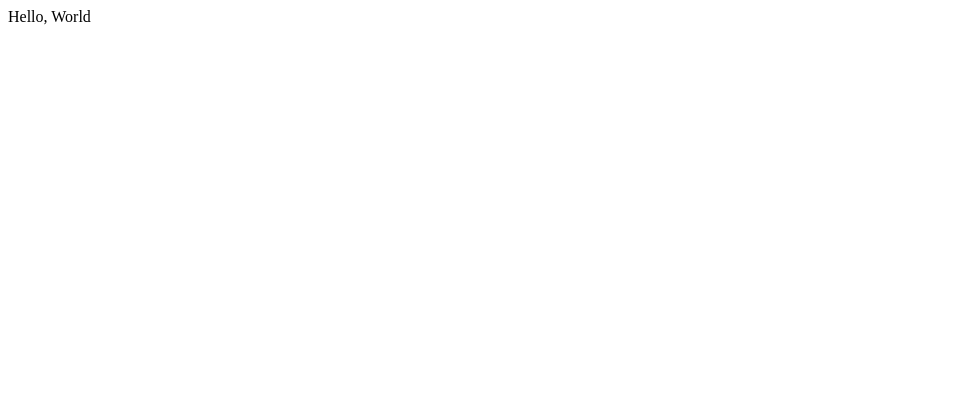
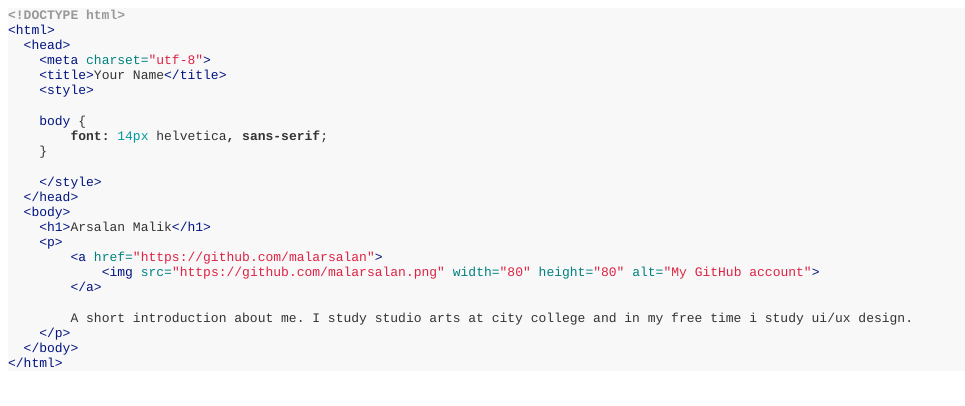
Before and after one commit to malarsalan/malarsalan.github.io, a plain HTML site: page index.html in a window 1280 px wide. Shown: the whole page, without its empty margins (0-965 px from the left). Drawn offline with Linux system fonts and the light colour scheme.

Commit message:
first commit

```diff
--- a/index.html
+++ b/index.html
@@ -1 +1,49 @@
-Hello, World
+<!DOCTYPE html PUBLIC "-//W3C//DTD HTML 4.01//EN" "http://www.w3.org/TR/html4/strict.dtd">
+<html>
+<head>
+  <meta http-equiv="Content-Type" content="text/html; charset=utf-8">
+  <meta http-equiv="Content-Style-Type" content="text/css">
+  <title></title>
+  <meta name="Generator" content="Cocoa HTML Writer">
+  <meta name="CocoaVersion" content="1187.4">
+  <style type="text/css">
+    p.p1 {margin: 0.0px 0.0px 0.0px 0.0px; font: 13.0px Courier; color: #999999; background-color: #f8f8f8}
+    p.p2 {margin: 0.0px 0.0px 0.0px 0.0px; font: 13.0px Courier; color: #011480; background-color: #f8f8f8}
+    p.p3 {margin: 0.0px 0.0px 0.0px 0.0px; font: 13.0px Courier; color: #008080; background-color: #f8f8f8}
+    p.p4 {margin: 0.0px 0.0px 0.0px 0.0px; font: 13.0px Courier; color: #323333; background-color: #f8f8f8; min-height: 16.0px}
+    p.p5 {margin: 0.0px 0.0px 0.0px 0.0px; font: 13.0px Courier; color: #323333; background-color: #f8f8f8}
+    p.p6 {margin: 0.0px 0.0px 0.0px 0.0px; font: 13.0px Courier; color: #dd2244; background-color: #f8f8f8}
+    span.s1 {color: #323333}
+    span.s2 {color: #011480}
+    span.s3 {color: #dd2244}
+    span.s4 {color: #009999}
+    span.s5 {color: #008080}
+  </style>
+</head>
+<body>
+<p class="p1"><b>&lt;!DOCTYPE html&gt;</b></p>
+<p class="p2">&lt;html&gt;</p>
+<p class="p2"><span class="s1"><span class="Apple-converted-space">  </span></span>&lt;head&gt;</p>
+<p class="p3"><span class="s1"><span class="Apple-converted-space">    </span></span><span class="s2">&lt;meta</span><span class="s1"> </span>charset=<span class="s3">"utf-8"</span><span class="s2">&gt;</span></p>
+<p class="p2"><span class="s1"><span class="Apple-converted-space">    </span></span>&lt;title&gt;<span class="s1">Your Name</span>&lt;/title&gt;</p>
+<p class="p2"><span class="s1"><span class="Apple-converted-space">    </span></span>&lt;style&gt;</p>
+<p class="p4"><br></p>
+<p class="p5"><span class="Apple-converted-space">    </span><span class="s2">body</span> {</p>
+<p class="p5"><span class="Apple-converted-space">        </span><b>font:</b> <span class="s4">14px</span> helvetica<b>,</b> <b>sans-serif</b>;</p>
+<p class="p5"><span class="Apple-converted-space">    </span>}</p>
+<p class="p4"><br></p>
+<p class="p2"><span class="s1"><span class="Apple-converted-space">    </span></span>&lt;/style&gt;</p>
+<p class="p2"><span class="s1"><span class="Apple-converted-space">  </span></span>&lt;/head&gt;</p>
+<p class="p2"><span class="s1"><span class="Apple-converted-space">  </span></span>&lt;body&gt;</p>
+<p class="p5"><span class="Apple-converted-space">    </span><span class="s2">&lt;h1&gt;</span>Arsalan Malik<span class="s2">&lt;/h1&gt;</span></p>
+<p class="p5"><span class="Apple-converted-space">    </span><span class="s2">&lt;p&gt;</span></p>
+<p class="p6"><span class="s1"><span class="Apple-converted-space">        </span></span><span class="s2">&lt;a</span><span class="s1"> </span><span class="s5">href=</span>"https://github.com/malarsalan"<span class="s2">&gt;</span></p>
+<p class="p6"><span class="s1"><span class="Apple-converted-space">            </span></span><span class="s2">&lt;img</span><span class="s1"> </span><span class="s5">src=</span>"https://github.com/malarsalan.png"<span class="s1"> </span><span class="s5">width=</span>"80"<span class="s1"> </span><span class="s5">height=</span>"80"<span class="s1"> </span><span class="s5">alt=</span>"My GitHub account"<span class="s2">&gt;</span></p>
+<p class="p5"><span class="Apple-converted-space">        </span><span class="s2">&lt;/a&gt;</span></p>
+<p class="p4"><br></p>
+<p class="p5"><span class="Apple-converted-space">        </span>A short introduction about me. I study studio arts at city college and in my free time i study ui/ux design.</p>
+<p class="p5"><span class="Apple-converted-space">    </span><span class="s2">&lt;/p&gt;</span></p>
+<p class="p2"><span class="s1"><span class="Apple-converted-space">  </span></span>&lt;/body&gt;</p>
+<p class="p2">&lt;/html&gt;</p>
+</body>
+</html>
```
